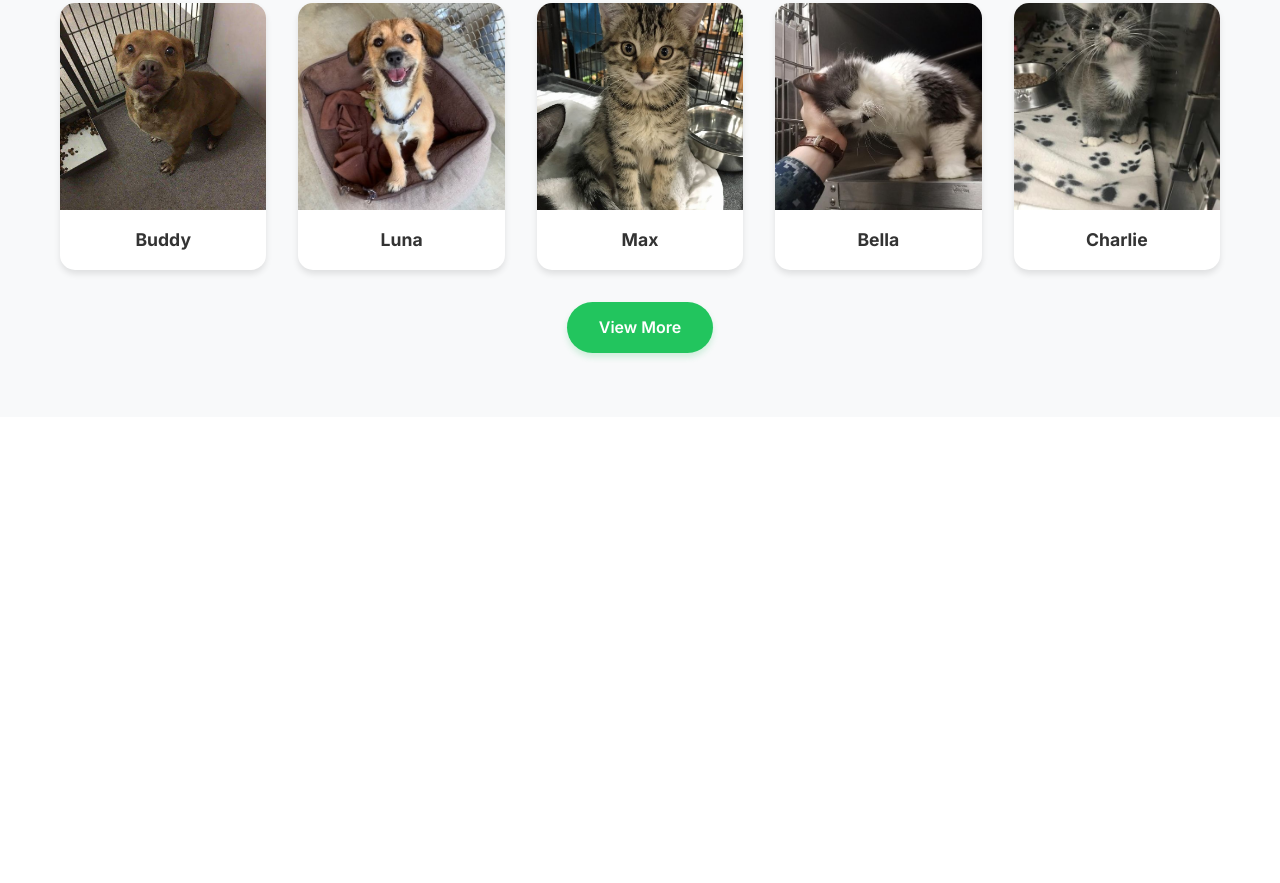
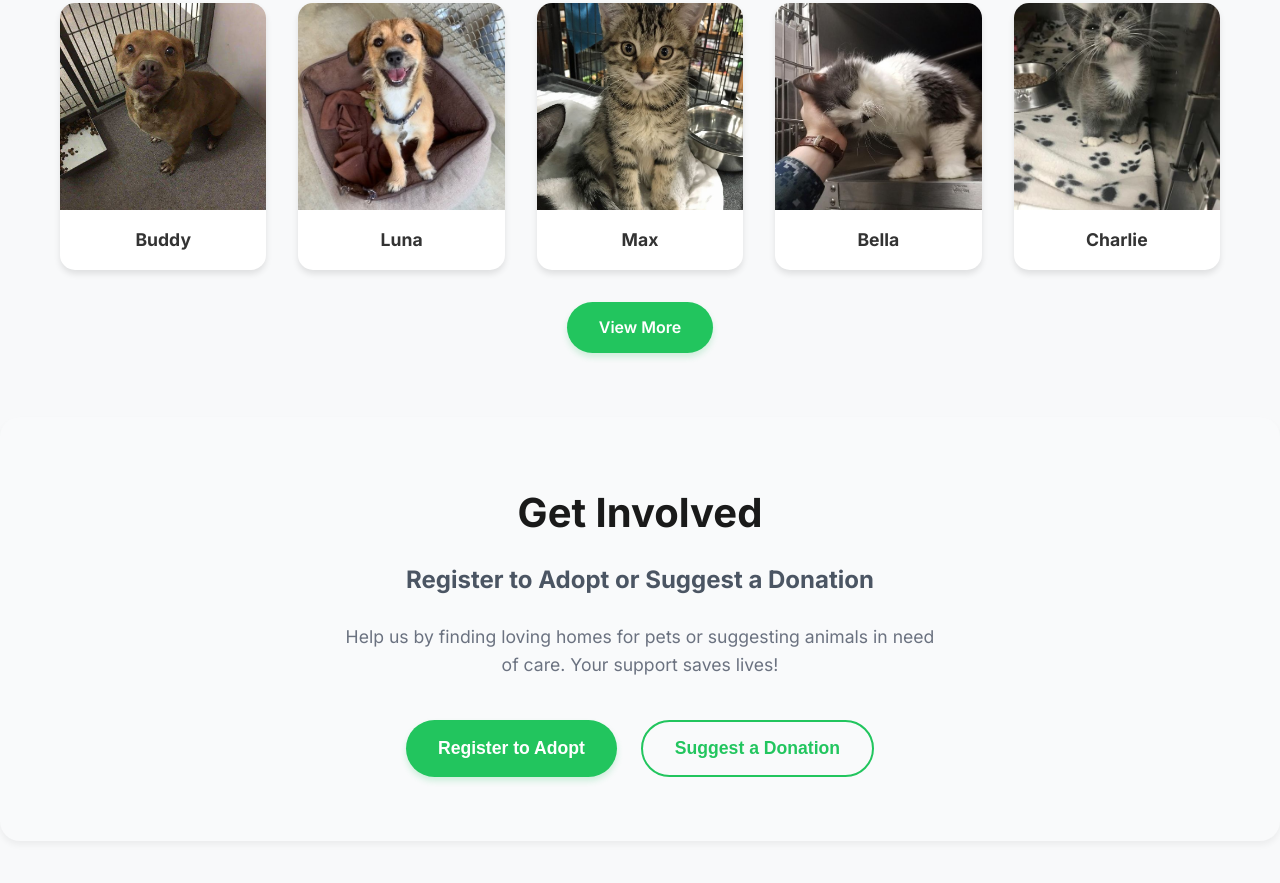
Before and after one commit to SejalSaraf/Codesprint_PawConnect, a website: page pets.html in a window 1280 px wide. Shown: the part 804-1687 px from the top of the page. Before the commit the page ends 1253 px from the top, so only its background shows below. Drawn offline with Linux system fonts and the light colour scheme.

Commit message:
get involoved section added

```diff
--- a/pets.css
+++ b/pets.css
@@ -279,3 +279,111 @@ main {
         margin: 0 auto;
     }
 }
+
+/* Get Involved Section */
+.get-involved-section {
+    background-color: #f9fafb;
+    padding: 4rem 2rem;
+    border-radius: 20px;
+    box-shadow: 0 4px 6px rgba(0, 0, 0, 0.05);
+    text-align: center;
+    margin-top: 4rem;
+}
+
+.get-involved-section .section-title {
+    font-size: 2.5rem;
+    color: #1a1a1a;
+    margin-bottom: 1rem;
+}
+
+.get-involved-section .section-subtitle {
+    font-size: 1.5rem;
+    color: #4b5563;
+    margin-bottom: 1.5rem;
+}
+
+.get-involved-section .section-description {
+    font-size: 1.1rem;
+    color: #6b7280;
+    max-width: 600px;
+    margin: 0 auto 2.5rem;
+    line-height: 1.6;
+}
+
+.involvement-buttons {
+    display: flex;
+    gap: 1.5rem;
+    justify-content: center;
+    flex-wrap: wrap;
+}
+
+.primary-btn {
+    background-color: #22c55e;
+    color: white;
+    border: none;
+    padding: 1rem 2rem;
+    font-size: 1.1rem;
+    font-weight: 600;
+    border-radius: 50px;
+    cursor: pointer;
+    transition: all 0.3s ease;
+    box-shadow: 0 4px 6px rgba(34, 197, 94, 0.2);
+}
+
+.primary-btn:hover {
+    background-color: #16a34a;
+    transform: translateY(-2px);
+    box-shadow: 0 6px 8px rgba(34, 197, 94, 0.3);
+}
+
+.secondary-btn {
+    background-color: transparent;
+    color: #22c55e;
+    border: 2px solid #22c55e;
+    padding: 1rem 2rem;
+    font-size: 1.1rem;
+    font-weight: 600;
+    border-radius: 50px;
+    cursor: pointer;
+    transition: all 0.3s ease;
+}
+
+.secondary-btn:hover {
+    background-color: #22c55e;
+    color: white;
+    transform: translateY(-2px);
+    box-shadow: 0 4px 6px rgba(34, 197, 94, 0.2);
+}
+
+/* Responsive Design for Get Involved Section */
+@media (max-width: 768px) {
+    .get-involved-section {
+        padding: 3rem 1.5rem;
+    }
+
+    .get-involved-section .section-title {
+        font-size: 2rem;
+    }
+
+    .get-involved-section .section-subtitle {
+        font-size: 1.25rem;
+    }
+
+    .get-involved-section .section-description {
+        font-size: 1rem;
+    }
+
+    .involvement-buttons {
+        flex-direction: column;
+        gap: 1rem;
+    }
+
+    .primary-btn,
+    .secondary-btn {
+        width: 100%;
+        max-width: 300px;
+        margin: 0 auto;
+    }
+}
+
+/* Keep existing styles below */
--- a/pets.html
+++ b/pets.html
@@ -20,7 +20,6 @@
     </nav>
 
     <main>
-        <!-- Hero Section -->
         <div class="container">
             <div class="content-wrapper">
                 <!-- Left Section -->
@@ -40,7 +39,7 @@
             </div>
         </div>
 
-        <!-- Pets for Adoption Section -->
+            <!-- Pets for Adoption Section -->
         <section class="pets-section">
             <div class="container">
                 <h2 class="section-title">Pets for Adoption</h2>
@@ -80,9 +79,34 @@
                     <a href="adoption.html" class="view-more-button">View More</a>
                 </div>
             </div>
-        </section>
+
+
+            <!-- Get Involved Section -->
+            <section class="get-involved-section">
+                <h2 class="section-title">Get Involved</h2>
+                <h3 class="section-subtitle">Register to Adopt or Suggest a Donation</h3>
+                <p class="section-description">Help us by finding loving homes for pets or suggesting animals in need of care. Your support saves lives!</p>
+                <div class="involvement-buttons">
+                    <button class="primary-btn">Register to Adopt</button>
+                    <button class="secondary-btn">Suggest a Donation</button>
+                </div>
+            </section>
+        </div>
     </main>
 
     <script src="script.js"></script>
 </body>
 </html>
+
+
+
+
+
+
+
+
+
+
+    <script src="script.js"></script>
+</body>
+</html>
```
Also changed, not shown: adoption.html (+1 -1 lines).
